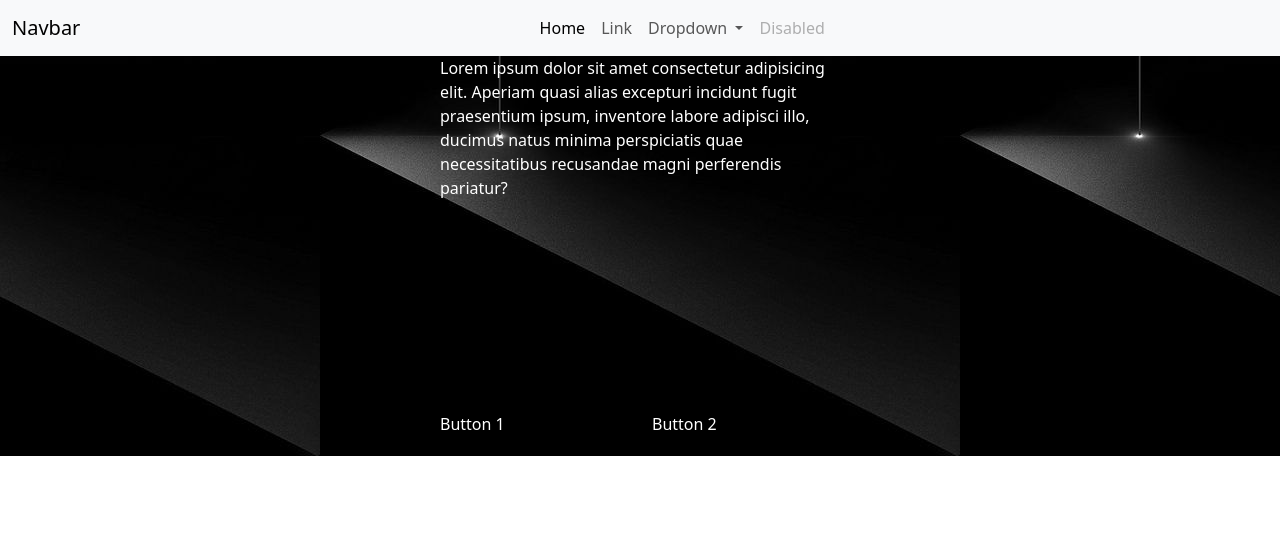
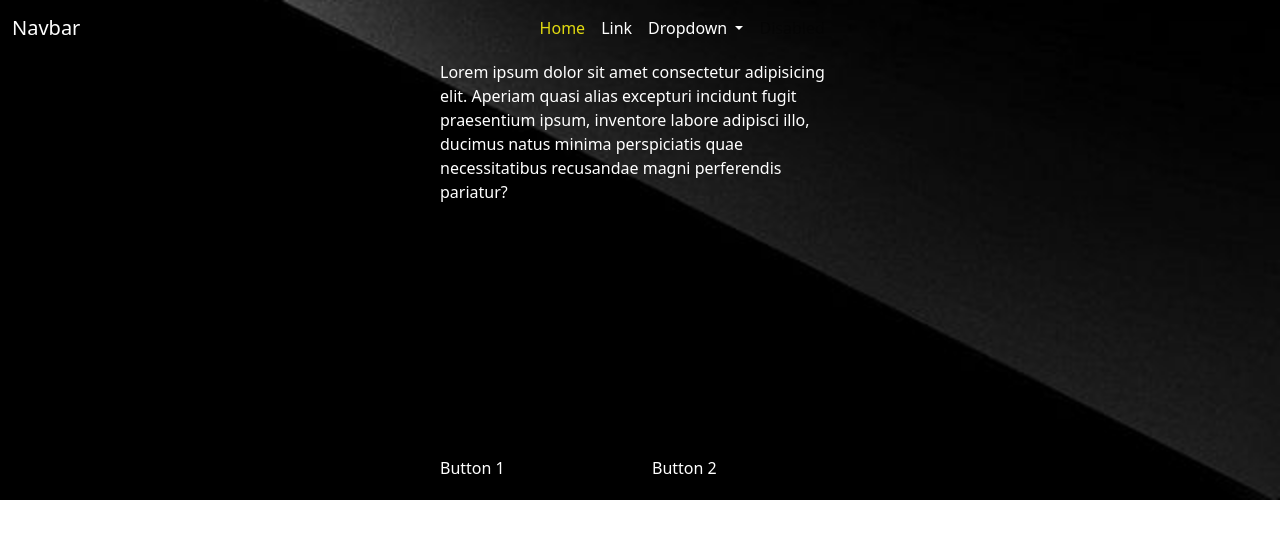
Before and after one commit to codemadan/texas-078-frontend, a plain HTML site: page bw-design/index.html in a window 1280 px wide. Drawn offline with Linux system fonts and the light colour scheme.

Commit message:
[add] position and zindex for header

```diff
--- a/bw-design/assets/css/style.css
+++ b/bw-design/assets/css/style.css
@@ -4,13 +4,16 @@ img{
 
 .slide{
     background-position: bottom;
+    background-repeat: no-repeat;
+    background-size: cover;
 }
 
 .slider-inner{
     width: 400px;
+    padding-top: 60px;
     color: #fff;
     position: relative;
-    height: 400px;
+    height: 500px;
 }
 
 .button_wrapper{
@@ -18,3 +21,30 @@ img{
     bottom: 20px;
     width: 100%;
 }
+
+
+.header-wrapper{
+    position: relative;
+    width: 100%;
+}
+
+.header{
+    position: absolute;
+    top: 0;
+    width: 100%;
+    z-index: 99;
+}
+
+.navbar-brand{
+    color: #fff;
+}
+
+.nav-link{
+    color: #fff;
+}
+
+.navbar-nav .nav-link.active,
+.navbar-nav .nav-link.dropdown-toggle.show,
+.nav-link:hover{
+    color: #e1da10;
+}
--- a/bw-design/index.html
+++ b/bw-design/index.html
@@ -15,8 +15,9 @@
 
 
     <div class="wrapper">
-        <section class="header">
-            <nav class="navbar navbar-expand-lg bg-body-tertiary">
+		<div class="header-wrapper">
+			<div class="header">
+				<nav class="navbar navbar-expand-lg">
 					<div class="container-fluid">
 						<a class="navbar-brand" href="#">Navbar</a>
 						<button class="navbar-toggler" type="button" data-bs-toggle="collapse" data-bs-target="#navbarSupportedContent" aria-controls="navbarSupportedContent" aria-expanded="false" aria-label="Toggle navigation">
@@ -48,9 +49,11 @@
 						</div>
 					</div>
 				</nav>
-        </section>
 
-        <section class="slider">
+			</div>
+
+			<div class="slider-wrapper">
+				<div class="slider">
 					<div class="slides">
 						<div class="slide" style="background-image: url(assets/images/3.jpg);">
 							<div class="slider-inner mx-auto d-flex align-items-start flex-column">
@@ -87,7 +90,11 @@
 							</div>
 						</div>
 					</div>
-        </section>
+				</div>
+			</div>
+
+		</div>
+
 
         <section class="experience">
 
```
Lines whose indentation alone changed are shown as unchanged.
